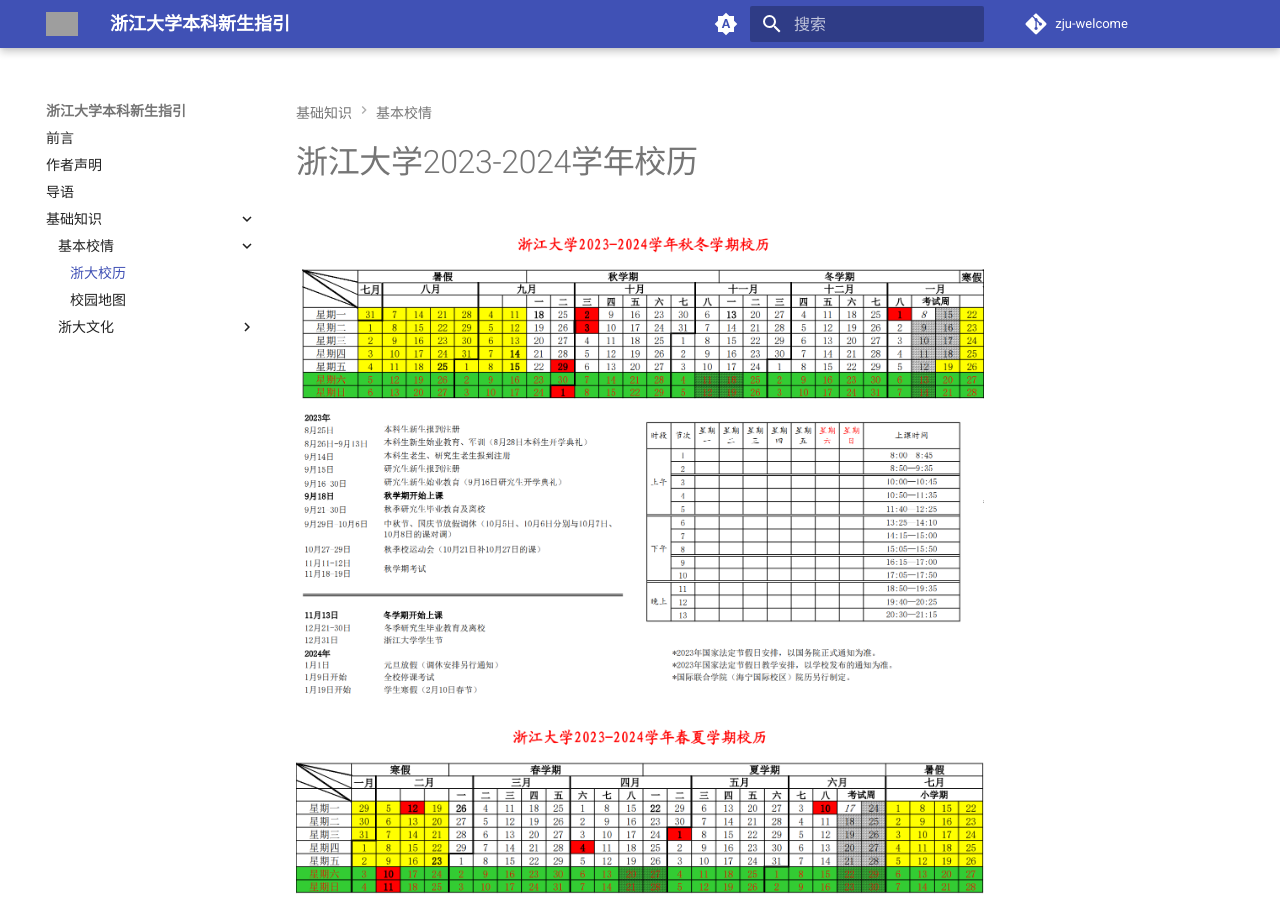
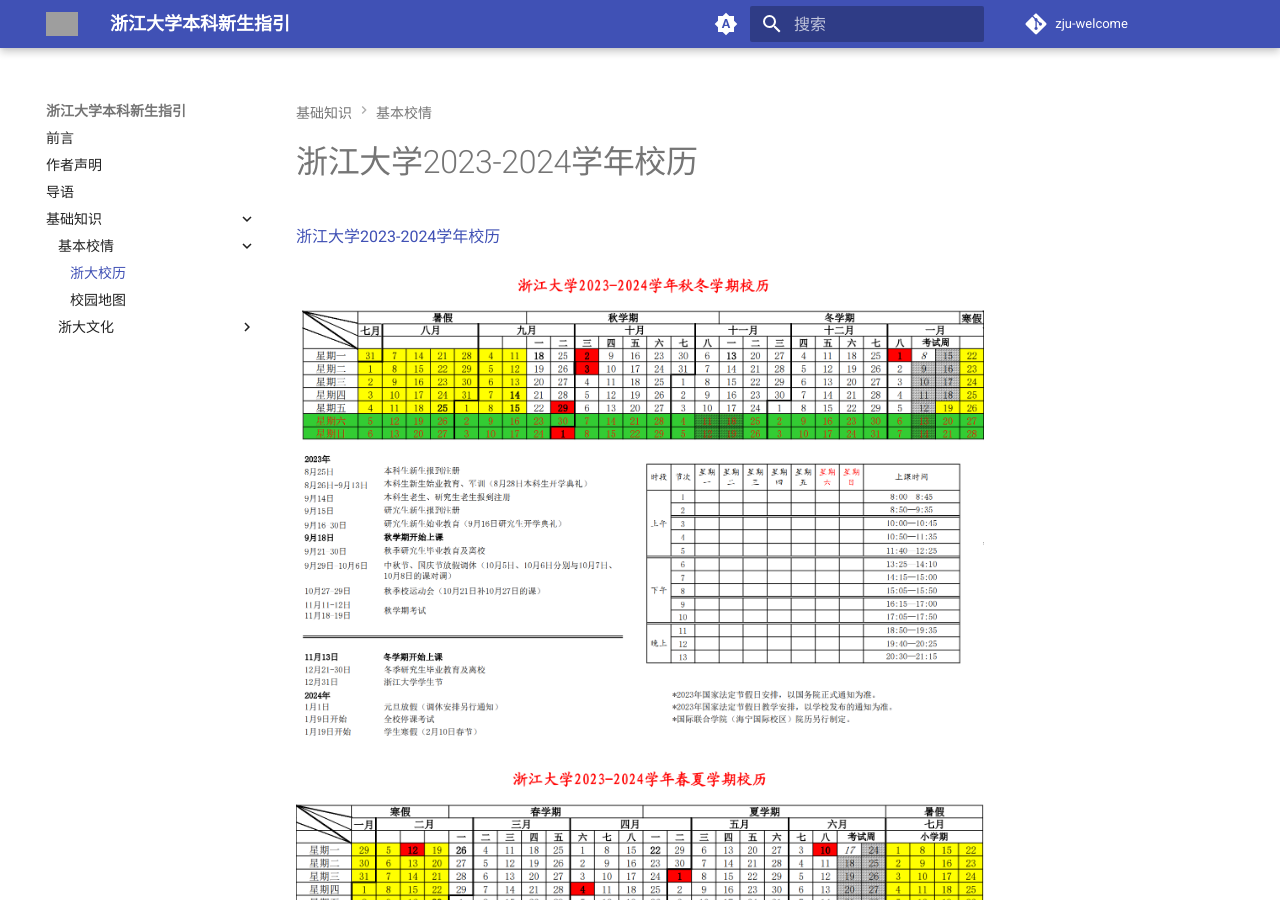
Before and after one commit to mini-full/zju-welcome, an MkDocs documentation site: the page built from docs/basics/school_calendar.md, in a window 1280 px wide and 900 px high. Built offline with MkDocs 1.6.1 and Material for MkDocs 9.7.7, drawn with Linux system fonts in a browser that asks for light colours; comment, search, counter and statistics services are not loaded; grey boxes are pictures that could not be loaded.

Commit message:
add calendar pdf

```diff
--- a/docs/basics/school_calendar.md
+++ b/docs/basics/school_calendar.md
@@ -1,4 +1,6 @@
 # 浙江大学2023-2024学年校历
+
+[浙江大学2023-2024学年校历](../assets/calendar.pdf)
 
 ![秋冬学期](../assets/calendar_semester1.png)
 
```
